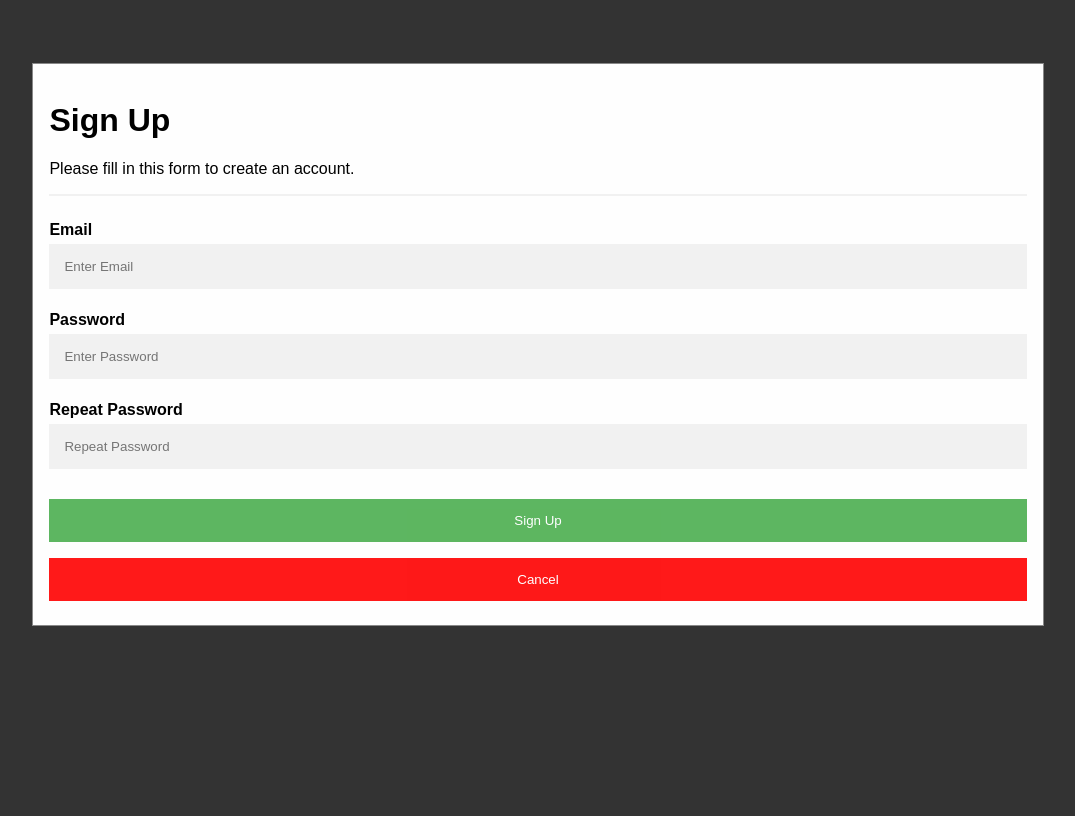
After one commit to sayeemabdullah/-BRACU-Online-Judge-BOJ-, a PHP site: page /signup.php in a window 1280 px wide. The commit adds this page. Shown: the whole page, without its empty margins (102-1177 px from the left). Run offline with PHP 8.4, Linux system fonts and the light colour scheme.

Commit message:
Beta version 1.3

```diff
--- /dev/null
+++ b/signup.php
@@ -0,0 +1,126 @@
+<!DOCTYPE html>
+<html>
+<style>
+body {font-family: Arial, Helvetica, sans-serif;
+    background: #333;}
+* {box-sizing: border-box;}
+
+/* Full-width input fields */
+input[type=text], input[type=password] {
+  width: 100%;
+  padding: 15px;
+  margin: 5px 0 22px 0;
+  display: inline-block;
+  border: none;
+  background: #f1f1f1;
+}
+
+/* Add a background color when the inputs get focus */
+input[type=text]:focus, input[type=password]:focus {
+  background-color: #ddd;
+  outline: none;
+}
+
+/* Set a style for all buttons */
+button {
+
+  color: white;
+  padding: 14px 20px;
+  margin: 8px 0;
+  border: none;
+  cursor: pointer;
+  width: 100%;
+  opacity: 0.9;
+}
+
+button:hover {
+  opacity:1;
+}
+
+.signupbtn {
+  width: 100%;
+  background-color: #4CAF50;
+}
+
+.cbtn {
+  width: 100%;
+  background-color: red;
+}
+
+/* Add padding to container elements */
+.container {
+  padding: 16px;
+}
+
+/* The Modal (background) */
+.modal {
+  display: none; /* Hidden by default */
+  position: fixed; /* Stay in place */
+  z-index: 1; /* Sit on top */
+  left: 0;
+  top: 0;
+  width: 100%; /* Full width */
+  height: 100%; /* Full height */
+  overflow: auto; /* Enable scroll if needed */
+  background-color: #333;
+  padding-top: 50px;
+}
+
+/* Modal Content/Box */
+.modal-content {
+  background-color: #fefefe;
+  margin: 5% auto 15% auto; /* 5% from the top, 15% from the bottom and centered */
+  border: 1px solid #888;
+  width: 80%; /* Could be more or less, depending on screen size */
+}
+
+/* Style the horizontal ruler */
+hr {
+  border: 1px solid #f1f1f1;
+  margin-bottom: 25px;
+}
+
+.close:hover,
+.close:focus {
+  color: #f44336;
+  cursor: pointer;
+}
+
+/* Clear floats */
+.clearfix::after {
+  content: "";
+  clear: both;
+  display: table;
+}
+
+/* Change styles for cancel button and signup button on extra small screens */
+@media screen and (max-width: 300px) {
+  .cancelbtn, .signupbtn {
+     width: 100%;
+  }
+}
+</style>
+<body>
+  <form class="modal-content" action="/action_page.php">
+    <div class="container">
+      <h1>Sign Up</h1>
+      <p>Please fill in this form to create an account.</p>
+      <hr>
+      <label for="email"><b>Email</b></label>
+      <input type="text" placeholder="Enter Email" name="email" required>
+
+      <label for="psw"><b>Password</b></label>
+      <input type="password" placeholder="Enter Password" name="psw" required>
+
+      <label for="psw-repeat"><b>Repeat Password</b></label>
+      <input type="password" placeholder="Repeat Password" name="psw-repeat" required>
+
+
+      <div class="clearfix">
+        <button type="submit" class="signupbtn">Sign Up</button>
+        <button class="cbtn" onclick="window.location.href = 'index.php';">Cancel</button>
+      </div>
+    </div>
+  </form>
+</body>
+</html>
```
Also changed, not shown: index.php (+1 -18 lines).
